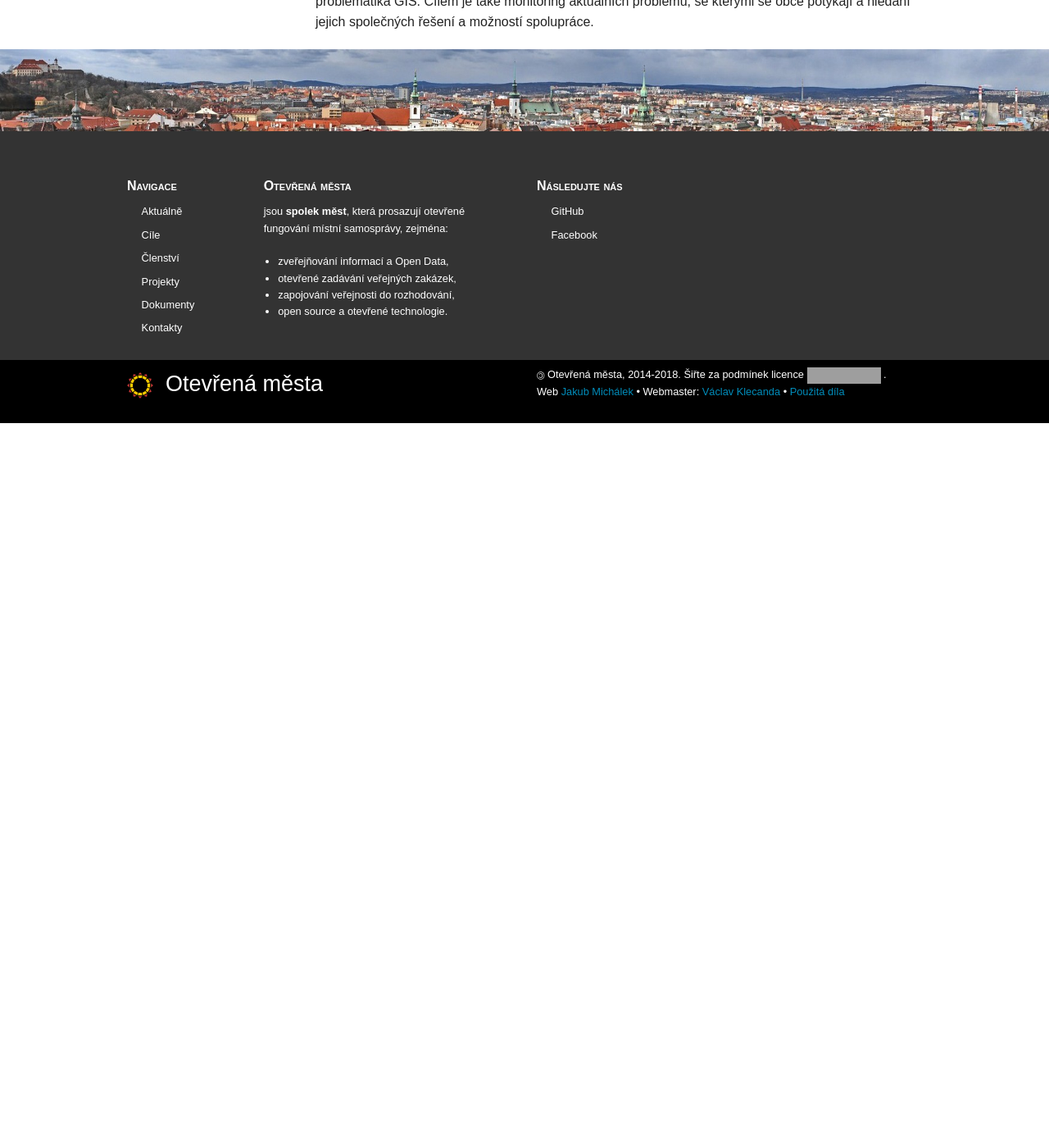
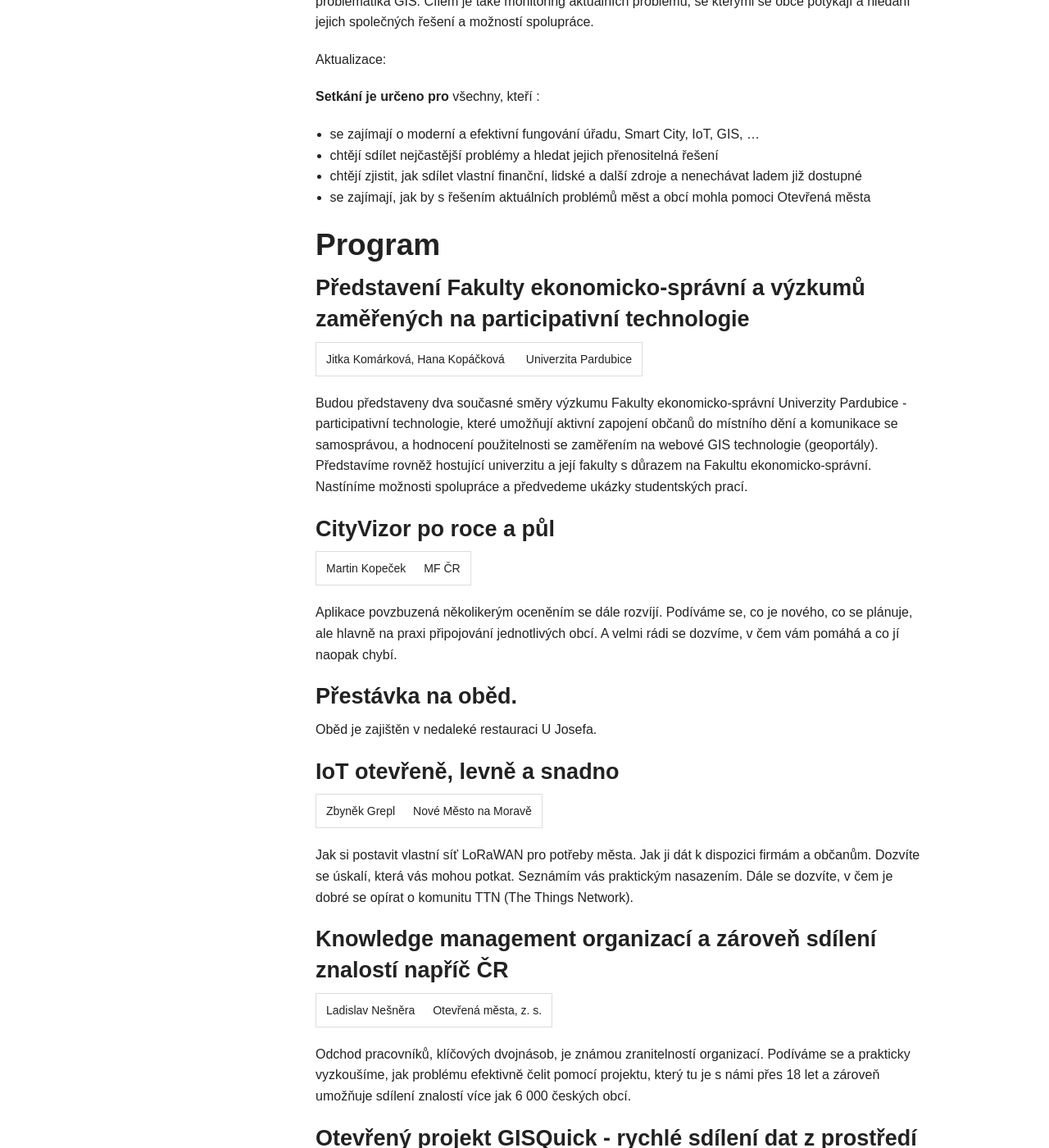
Before and after one commit to otevrenamesta/otevrenamesta.github.io, a Jekyll site: the page built from _posts/2019-02-14-vsp-2019.md, in a window 1280 px wide and 1400 px high, scrolled down 270 px. Shown: the whole window at 82% size. Built offline with Jekyll 4.4.1, drawn with Linux system fonts in a browser that asks for light colours; nearby versions of some CDN libraries; library files that are not in the unit come from our copies; before the commit the page ends 900 px from its top, so only the background shows below that; some of the changed text lies outside the part shown; grey boxes are pictures that could not be loaded.

Commit message:
Update 2019-02-14-vsp-2019.md

```diff
--- a/_posts/2019-02-14-vsp-2019.md
+++ b/_posts/2019-02-14-vsp-2019.md
@@ -7,3 +7,52 @@
 
 Hlavními tématy jsou participativní technologie, IoT, knowledge management a sdílení, CityVizor a problematika GIS.
 Cílem je také monitoring aktuálních problémů, se kterými se obce potýkají a hledání jejich společných řešení a možností spolupráce.
+
+Aktualizace:
+
+**Setkání je určeno pro** všechny, kteří :
+- se zajímají o moderní a efektivní fungování úřadu, Smart City, IoT, GIS, …
+- chtějí sdílet nejčastější problémy a hledat jejich přenositelná řešení
+- chtějí zjistit, jak sdílet vlastní finanční, lidské a další zdroje a nenechávat ladem již dostupné
+- se zajímají, jak by s řešením aktuálních problémů měst a obcí mohla pomoci Otevřená města
+
+## Program
+
+### Představení Fakulty ekonomicko-správní a výzkumů zaměřených na participativní technologie
+
+Jitka Komárková, Hana Kopáčková | Univerzita Pardubice
+
+Budou představeny dva současné směry výzkumu Fakulty ekonomicko-správní Univerzity Pardubice - participativní technologie, které umožňují aktivní zapojení občanů do místního dění a komunikace se samosprávou, a hodnocení použitelnosti se zaměřením na webové GIS technologie (geoportály). Představíme rovněž hostující univerzitu a její fakulty s důrazem na Fakultu ekonomicko-správní. Nastíníme možnosti spolupráce a předvedeme ukázky studentských prací.
+
+### CityVizor po roce a půl
+
+Martin Kopeček | MF ČR
+
+Aplikace povzbuzená několikerým oceněním se dále rozvíjí. Podíváme se, co je nového, co se plánuje, ale hlavně na praxi připojování jednotlivých obcí. A velmi rádi se dozvíme, v čem vám pomáhá a co jí naopak chybí.
+
+### Přestávka na oběd.
+Oběd je zajištěn v nedaleké restauraci U Josefa.
+
+### IoT otevřeně, levně a snadno
+
+Zbyněk Grepl | Nové Město na Moravě
+
+Jak si postavit vlastní síť LoRaWAN pro potřeby města. Jak ji dát k dispozici firmám a občanům. Dozvíte se úskalí, která vás mohou potkat. Seznámím vás praktickým nasazením. Dále se dozvíte, v čem je dobré se opírat o komunitu TTN (The Things Network).
+
+### Knowledge management organizací a zároveň sdílení znalostí napříč ČR
+
+Ladislav Nešněra | Otevřená města, z. s.
+
+Odchod pracovníků, klíčových dvojnásob, je známou zranitelností organizací. Podíváme se a prakticky vyzkoušíme, jak problému efektivně čelit pomocí projektu, který tu je s námi přes 18 let a zároveň umožňuje sdílení znalostí více jak 6 000 českých obcí.
+
+### Otevřený projekt GISQuick - rychlé sdílení dat z prostředí QGIS
+
+Jáchym Čepický| OpenGeoLabs s.r.o
+
+QGISQuick je open source webová publikační platforma prostorových dat. Pomocí Gisquick vytvoříte webovou mapu "na několik klinutí" z prostředí desktopu QGIS. Gisquick jsme vytvořili spolu s našimi slovenskými kolegy a uplatnili jsme při tom naše společné zkušenosti při tvorbě mapových aplikací pro menší obce. Součástí prezentace bude živá ukázka a naším cílem je i zpětná vazba, co musí webová mapa umět, aby byla atraktivní pro obce v ČR? Gisquick můžete už nyní vyzkoušet na adrese http://gisquick.org a to jak na vlastních datech, tak na několika připravených veřejných projektech.
+
+### Slasti a strasti obecního ICT
+
+Společná diskuze a sdílení praktických zkušeností i aktuálních problémů. Možnosti vzájemné spolupráce.
+
+**Volné pokračování v prostorách Pivovaru Pardubice** (17:00 – 19:00)
```
